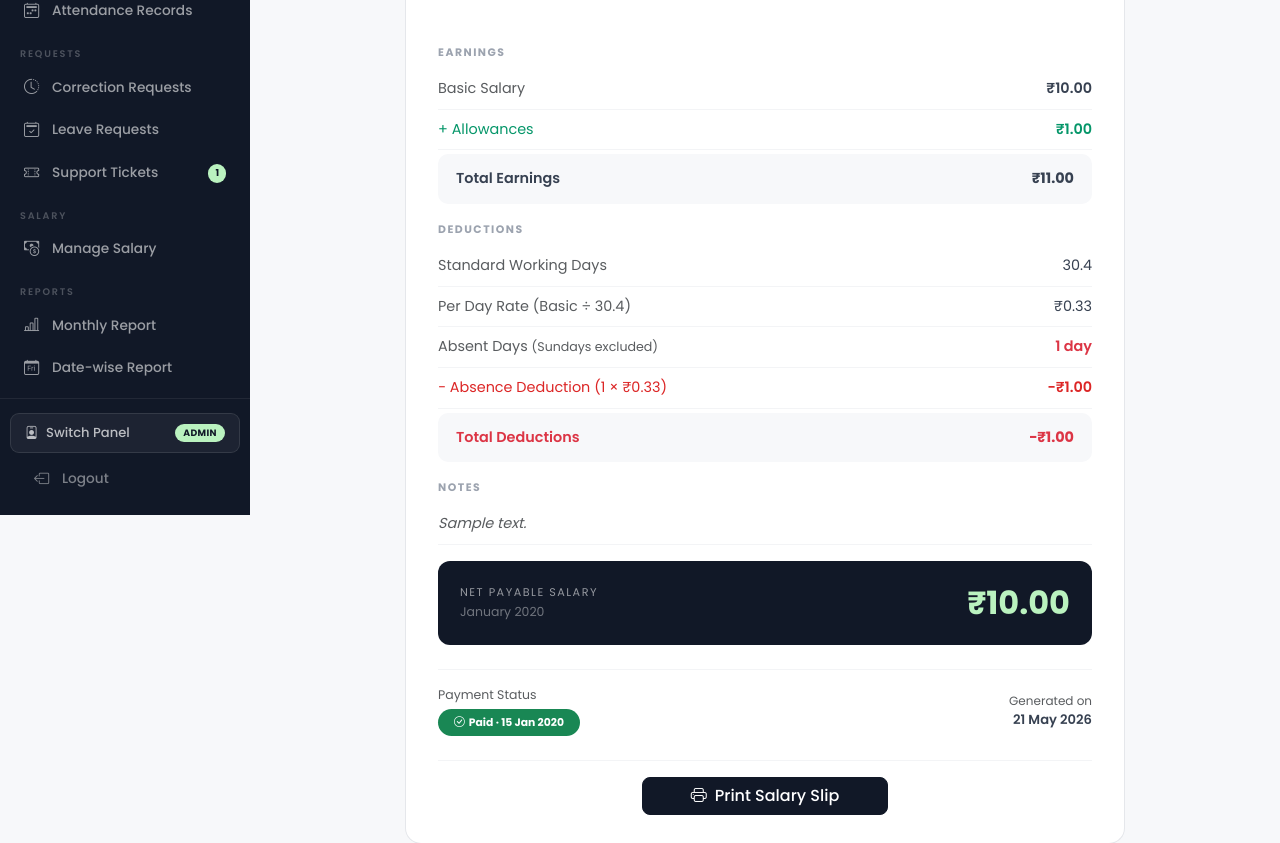
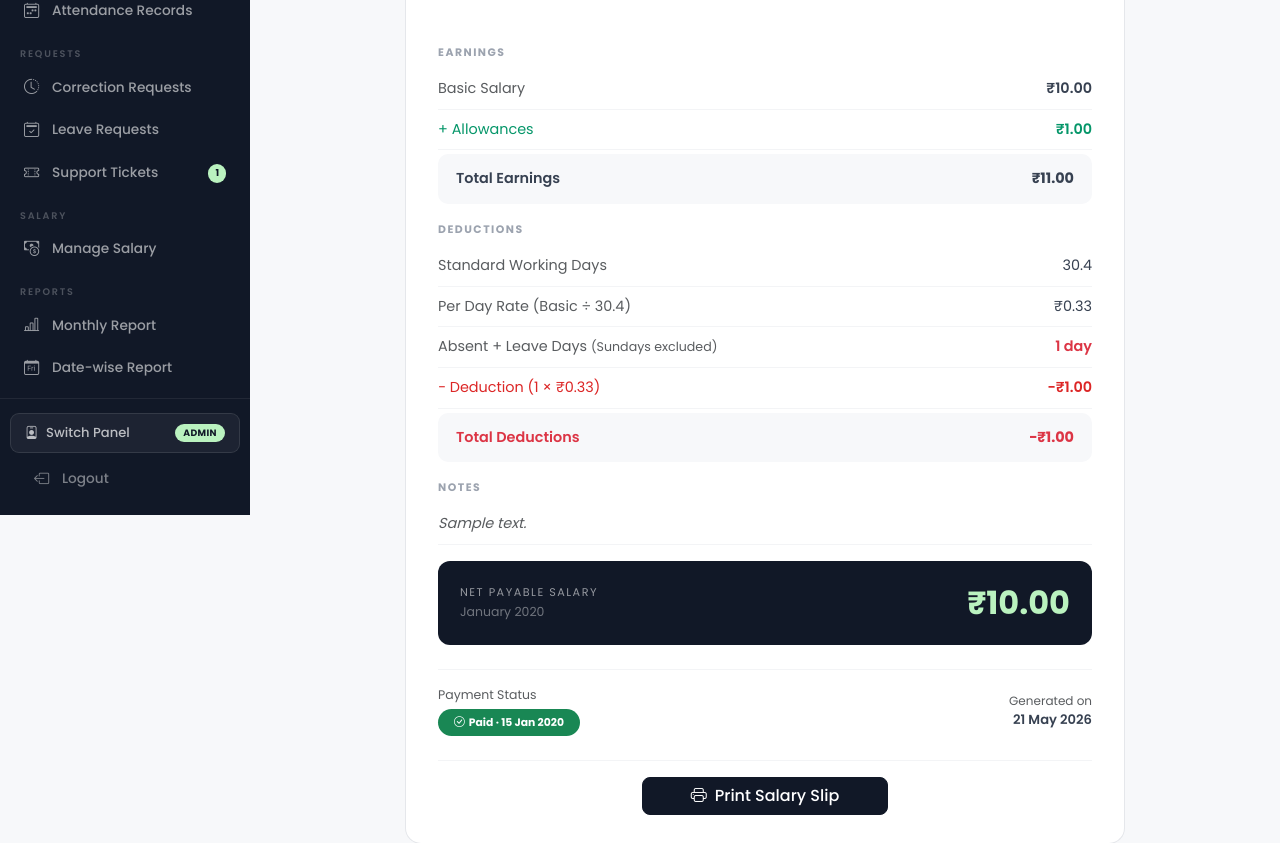
Before and after one commit to Bugsquasher-4253/CRM, a Django app: page /salary/slip/1/ in a window 1280 px wide. Shown: the part 372-1215 px from the top of the page. Run offline with Django 5.2, Linux system fonts and the light colour scheme; a user stored in the database is signed in; tables that the repository leaves empty hold one stand-in row (values such as "Sample post").

Commit message:
Include leave days in salary deduction calculation
Co-Authored-By: Claude Sonnet 4.6 <noreply@anthropic.com>

```diff
--- a/attendance_project/attendance/templates/attendance/salary_slip.html
+++ b/attendance_project/attendance/templates/attendance/salary_slip.html
@@ -96,11 +96,11 @@
       <span>&#8377;{{ daily_rate|floatformat:2 }}</span>
     </div>
     <div class="slip-row">
-      <span class="text-muted">Absent Days <small class="text-muted">(Sundays excluded)</small></span>
+      <span class="text-muted">Absent + Leave Days <small class="text-muted">(Sundays excluded)</small></span>
       <span class="fw-semibold text-danger">{{ slip.absent_days }} day{{ slip.absent_days|pluralize }}</span>
     </div>
     <div class="slip-row">
-      <span style="color:#dc2626;">&minus; Absence Deduction ({{ slip.absent_days }} &times; &#8377;{{ daily_rate|floatformat:2 }})</span>
+      <span style="color:#dc2626;">&minus; Deduction ({{ slip.absent_days }} &times; &#8377;{{ daily_rate|floatformat:2 }})</span>
       <span class="fw-semibold" style="color:#dc2626;">&minus;&#8377;{{ slip.deductions|floatformat:2 }}</span>
     </div>
     <div class="slip-total">
--- a/attendance_project/attendance/views.py
+++ b/attendance_project/attendance/views.py
@@ -1172,9 +1172,10 @@ def update_salary(request, emp_id):
         defaults={'basic_salary': 0, 'allowances': 0, 'absent_days': 0}
     )
 
-    # Auto-calculate absent days from attendance (exclude Sundays)
+    # Auto-calculate absent+leave days from attendance (exclude Sundays)
     absent_records = AttendanceRecord.objects.filter(
-        employee=employee, date__month=month, date__year=year, status='absent'
+        employee=employee, date__month=month, date__year=year,
+        status__in=['absent', 'leave']
     )
     absent_days = sum(1 for r in absent_records if r.date.weekday() != 6)
     salary.absent_days = absent_days
```
